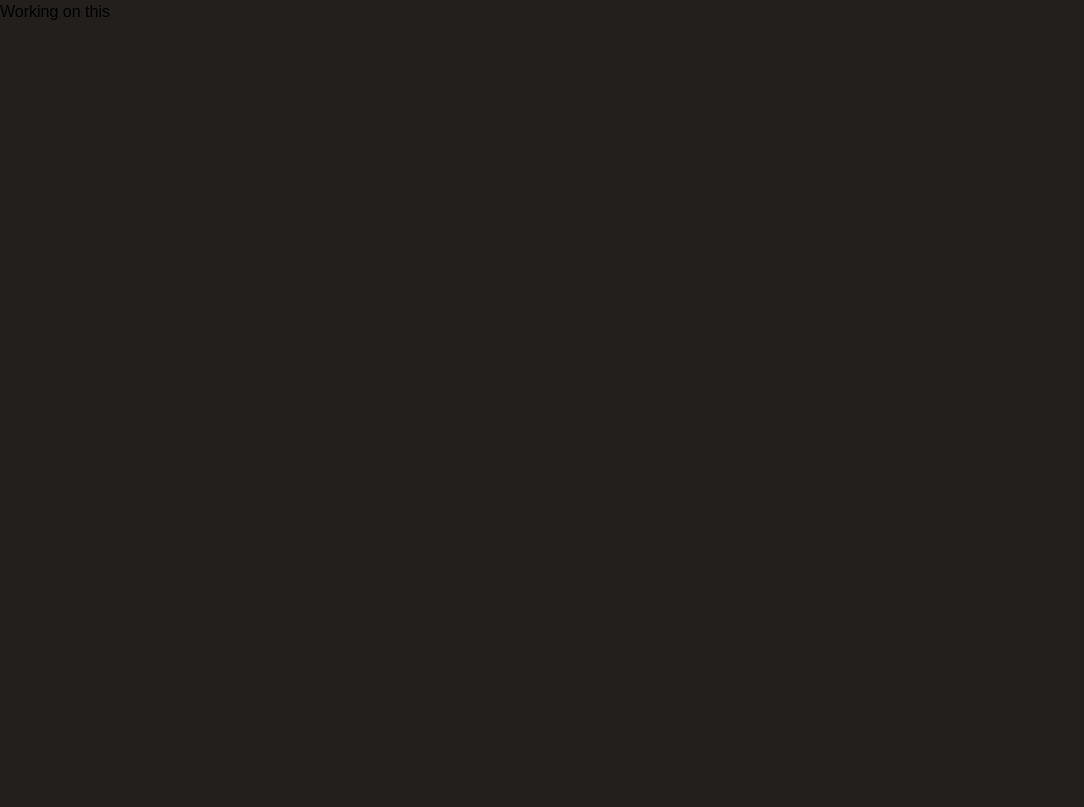
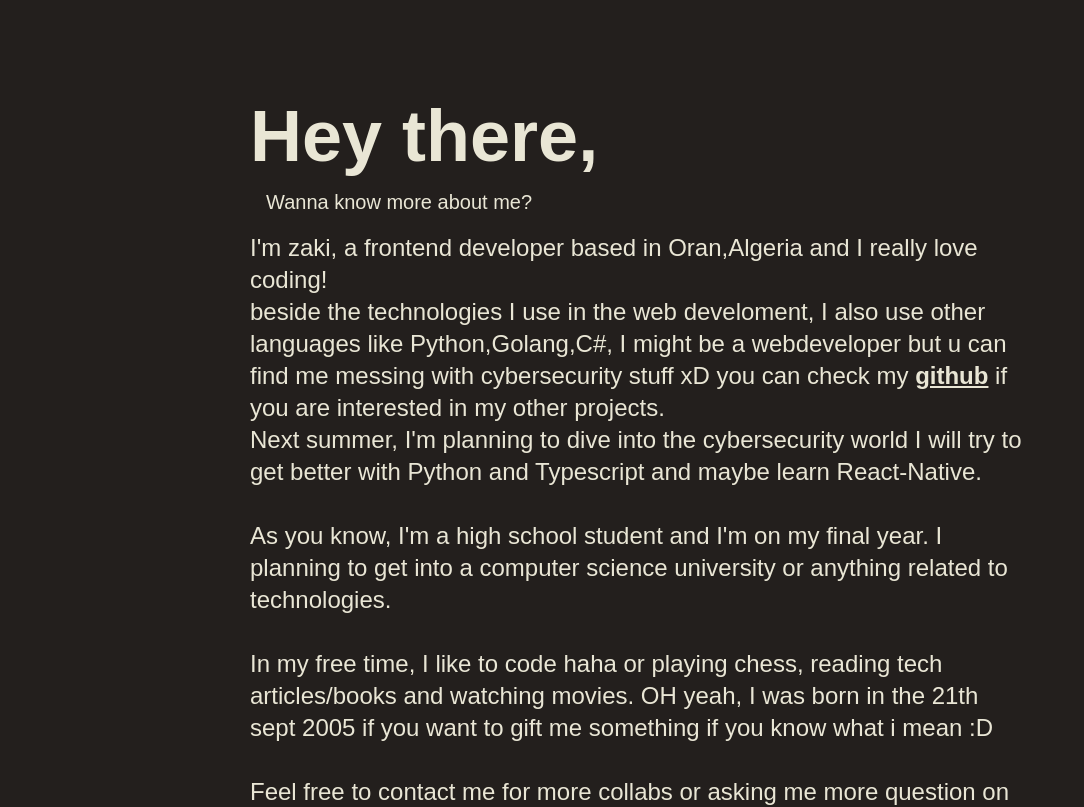
Before and after one commit to zaki031/portfolio, a Next.js app: page /about in a window 1280 px wide. Shown: the top 807 px of the page, without its empty margins (0-1084 px from the left). Built offline with nearby package versions, Linux system fonts and the light colour scheme.

Commit message:
about page

```diff
--- a/pages/about.js
+++ b/pages/about.js
@@ -1,5 +1,24 @@
+
+import Contact from "@/components/contact";
 const about = () => {
-    return ( <div className=""><h1>Working on this</h1></div> );
+    return ( <div className="mx-[250px] text-[#E9E6D5] ">
+
+
+        <h1 className="text-7xl mt-[100px] font-bold">Hey there,</h1>
+        <p className="p-4 text-xl">Wanna know more about me?</p>
+        <p className="text-2xl ">I'm zaki, a frontend developer based in Oran,Algeria and I really love coding! <br />
+            beside the technologies I use in the web develoment, I also use other languages like Python,Golang,C#, I might be a webdeveloper but u can find me messing with cybersecurity stuff xD
+            you can check my <a href="" className="font-bold underline">github</a>  if you are interested in my other projects. <br />
+            Next summer, I'm planning to dive into the cybersecurity world I will try to get better with Python and Typescript and maybe learn React-Native. <br /><br />
+            As you know, I'm a high school student and I'm on my final year. I planning to get into a computer science university or anything related to technologies. <br /><br />
+            In my free time, I like to code haha or playing chess, reading tech articles/books and watching movies.
+            OH yeah, I was born in the 21th sept 2005 if you want to gift me something if you know what i mean :D <br /><br />
+            Feel free to contact me for more collabs or asking me more question on my social media accounts
+
+        </p>
+        <Contact/>
+
+        </div> );
 }
 
 export default about;
```
